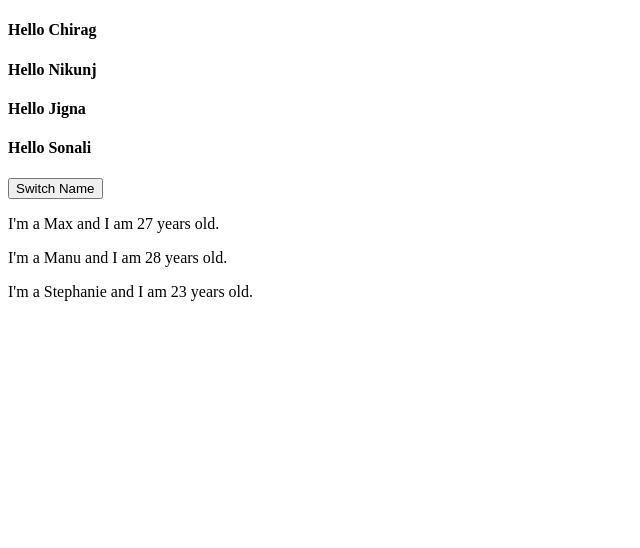
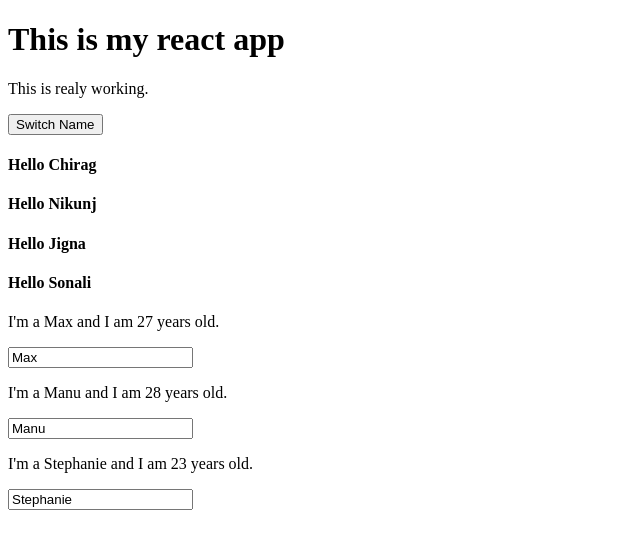
Before and after one commit to stacksum/reactdemo, a React (Create React App) app: page / in a window 1280 px wide. Shown: the top 548 px of the page, without its empty margins (0-640 px from the left). Built offline with nearby package versions, Linux system fonts and the light colour scheme.

Commit message:
changes for Passing method references between component,two way binding

```diff
--- a/src/App.js
+++ b/src/App.js
@@ -16,47 +16,58 @@ import Person from "./Component/Person";
 }*/
 
 // when we use class we can Manipulate State    //Section-2
-// class App extends Component{
-//   state = {
-//     Person:[
-//       { name:'Max',age:27},
-//       { name:'Manu',age:28},
-//       { name:'Stephanie',age:23}
-//     ]
-//   }
+class App extends Component{
+  state = {
+    Person:[
+      { name:'Max',age:27},
+      { name:'Manu',age:28},
+      { name:'Stephanie',age:23}
+    ]
+  }
 
-//   swichNameHandler = () =>{
-//   //console.log('was clicked...');
-//   //DON'T DO This   this.state.Person[0].name = "CHIRAG";
+  swichNameHandler = () =>{
+  //console.log('was clicked...');
+  //DON'T DO This   this.state.Person[0].name = "CHIRAG";
 
-//     this.setState({
-//       Person:[
-//         { name:'CHIRAG',age:27},
-//         { name:'Manu',age:28},
-//         { name:'Stephanie',age:23}
-//       ]
-//     });
-//   }
+    this.setState({
+      Person:[
+        { name:'CHIRAG',age:27},
+        { name:'Manu',age:28},
+        { name:'Stephanie',age:23}
+      ]
+    });
+  }
 
 
-//   render(){
-//     return(
-//       <div className="App">
-//         <h1>This is my react app</h1>
-//         <p>This is realy working.</p>
-//         <button onClick={this.swichNameHandler}>Switch Name</button>
-//         <Students name="Chirag"/>
-//         <Students name="Nikunj"/>
-//         <Students name="Jigna"/>
-//         <Students name="Sonali"/>
-//         <Person name={this.state.Person[0].name} age={this.state.Person[0].age} />
-//         <Person name={this.state.Person[1].name} age={this.state.Person[1].age}>My Hobies: Cricket</Person>
-//         <Person name={this.state.Person[2].name} age={this.state.Person[2].age}/>
-//       </div>
-//     );
-//   }
+  render(){
+    return(
+      <div className="App">
+        <h1>This is my react app</h1>
+        <p>This is realy working.</p>
+        <button onClick={this.swichNameHandler}>Switch Name</button>
+        <Students name="Chirag"/>
+        <Students name="Nikunj"/>
+        <Students name="Jigna"/>
+        <Students name="Sonali"/>
+        <Person name={this.state.Person[0].name} age={this.state.Person[0].age} />
+        <Person name={this.state.Person[1].name} age={this.state.Person[1].age}
+        click={this.swichNameHandler.bind(this,'Max!')} changed={this.namechangedHandler}>My Hobies: Cricket</Person>
+        <Person name={this.state.Person[2].name} age={this.state.Person[2].age}/>
+      </div>
+    );
+  }
 
-// }
+  namechangedHandler = (event) => {
+    this.setState({
+      Person:[
+        { name:'CHIRAG',age:27},
+        { name:event.target.value,age:28},
+        { name:'Stephanie',age:23}
+      ]
+    });
+  }
+
+}
 
 //component composing.
 // const App = () =>{
@@ -74,12 +85,11 @@ import Person from "./Component/Person";
 //     )
 // }
 
-// export default App;
+export default App;
 
 
 //    Hook-UseState() Section-4
-
-const App = props => {
+/*const App = props => {
   const [personState,setpersonState] = useState({
     Person:[
       { name:'Max',age:27},
@@ -91,14 +101,25 @@ const App = props => {
 
   const [otherstate,setotherstate] = useState('some other value');
   console.log(personState,otherstate)
-  const swichNameHandler = () =>{
+  const swichNameHandler = (NewName) =>{
   //console.log('was clicked...');
   //DON'T DO This   this.state.Person[0].name = "CHIRAG";
 
   setpersonState({
     Person:[
+        { name:NewName,age:27},
+        { name:'Manu',age:28},
+        { name:'Stephanie',age:23}
+      ]
+    });
+  }
+
+
+  const namechangedHandler = (event) => {
+    this.setState({
+      Person:[
         { name:'CHIRAG',age:27},
-        { name:'Manu',age:28},
+        { name:event.target.value,age:28},
         { name:'Stephanie',age:23}
       ]
     });
@@ -110,12 +131,15 @@ const App = props => {
       <Students name="Nikunj"/>
       <Students name="Jigna"/>
       <Students name="Sonali"/>
-      <button onClick={swichNameHandler}>Switch Name</button>
+      <button onClick={() => swichNameHandler('CHIRAG!!')}>Switch Name</button>
       <Person name={personState.Person[0].name} age={personState.Person[0].age} />
-      <Person name={personState.Person[1].name} age={personState.Person[1].age}>My Hobies: Cricket</Person>
+      <Person name={personState.Person[1].name} age={personState.Person[1].age}
+      click={swichNameHandler.bind(this,'Max!')} changed={namechangedHandler}>My Hobies: Cricket</Person>
       <Person name={personState.Person[2].name} age={personState.Person[2].age}/>
     </div>
   );
 }
 
-export default App;
+export default App;*/
+
+{/* <button onClick={swichNameHandler.bind(this,'CHIRAG')}>Switch Name</button> */}
--- a/src/Component/Person.js
+++ b/src/Component/Person.js
@@ -2,8 +2,10 @@ import React from "react";
 
 const Person = (Props) => {
     return (
-        <p>I'm a {Props.name} and I am {Props.age} years old.</p>
-
+        <div>
+            <p onClick={Props.click}>I'm a  {Props.name} and I am {Props.age} years old.</p>
+            <input type="text" onChange={Props.changed} value={Props.name} />
+        </div>
     );
 }
 
```
